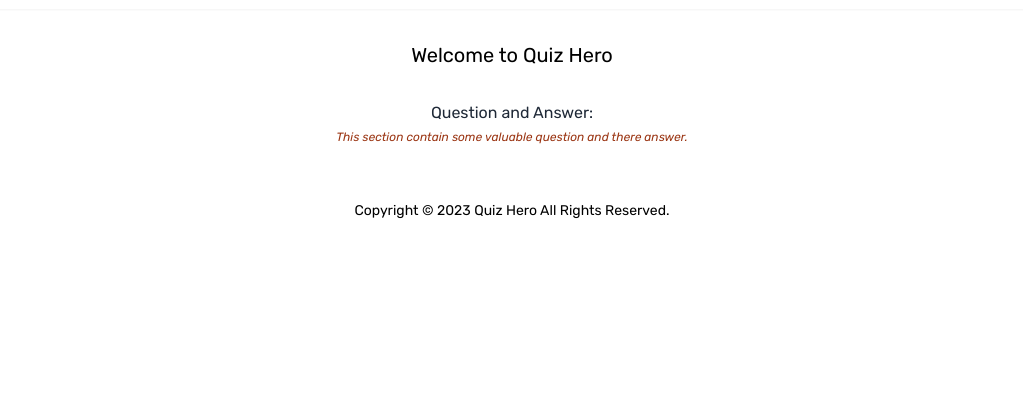
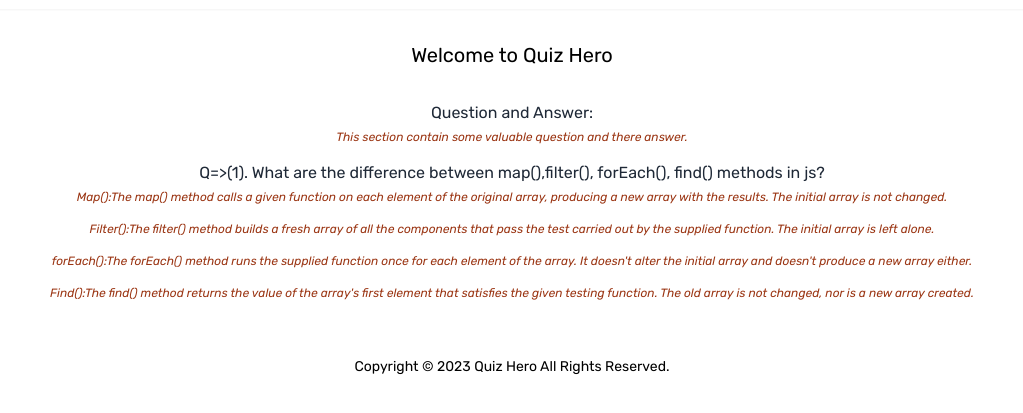
Before and after one commit to AbdullaAlMamun121/quiz-hero, a plain HTML site: page question.html in a window 1280 px wide. Shown: the part 55-468 px from the top of the page, without its empty margins (128-1151 px from the left). Drawn offline with nearby package versions, Linux system fonts and the light colour scheme.

Commit message:
Qestion one difference btn map,find,filter,foreach has added

```diff
--- a/question.html
+++ b/question.html
@@ -1,5 +1,6 @@
 <!DOCTYPE html>
 <html lang="en">
+
 <head>
     <meta charset="UTF-8" />
     <meta http-equiv="X-UA-Compatible" content="IE=edge" />
@@ -8,14 +9,9 @@
     <link rel="preconnect" href="https://fonts.gstatic.com" crossorigin />
     <link
         href="https://fonts.googleapis.com/css2?family=Rubik:ital,wght@0,300;0,400;0,500;0,600;0,700;0,800;0,900;1,300;1,400;1,500;1,600;1,700;1,800;1,900&display=swap"
-      rel="stylesheet"
-    />
-    <link
-      rel="stylesheet"
-      href="https://cdnjs.cloudflare.com/ajax/libs/font-awesome/6.3.0/css/all.min.css"
-      crossorigin="anonymous"
-      referrerpolicy="no-referrer"
-    />
+        rel="stylesheet" />
+    <link rel="stylesheet" href="https://cdnjs.cloudflare.com/ajax/libs/font-awesome/6.3.0/css/all.min.css"
+        crossorigin="anonymous" referrerpolicy="no-referrer" />
     <title>Quiz Hero</title>
     <script src="https://cdn.tailwindcss.com"></script>
     <script src="./index.js" defer></script>
@@ -36,6 +32,7 @@
         };
     </script>
 </head>
+
 <body class="bg-white font-common">
     <!-- Header/Navbar section start -->
     <header class="h-16 flex items-center shadow-sm">
@@ -46,9 +43,7 @@
                     Get ready to Quiz and be amazed!
                 </p>
             </div>
-        <button
-          class="bg-green-600 font-light text-sm px-5 py-1 rounded text-white"
-        >
+            <button class="bg-green-600 font-light text-sm px-5 py-1 rounded text-white">
                 <a href="index.html">Main page</a>
             </button>
         </nav>
@@ -56,22 +51,30 @@
     <!-- Header/Navbar section end -->
 
     <!-- Landing page content start -->
-    <section
-      class="lg:w-9/12 md:w-[90%] w-[95%] mx-auto text-center"
-      id="rulesContainer"
-    >
+    <section class="lg:w-9/12 md:w-[90%] w-[95%] mx-auto text-center">
         <h1 class="text-center my-8 text-xl">Welcome to Quiz Hero</h1>
         <div class="lg:w-[80%] md:w-[90%] w-[90%] mx-auto text-left">
             <h1 class="text-md text-gray-800 text-center">Question and Answer:</h1>
             <p class="text-xs italic mt-1 mb-4 text-orange-800 text-center">
                 This section contain some valuable question and there answer.
             </p>
-        <!-- Quiz rules start -->
-
+        </div>
+    </section>
+    <!-- question and answer section start -->
+    <section>
+      <div class="container">
+        <h2 class="text-md text-gray-800 text-center">Q=>(1). What are the difference between map(),filter(), forEach(), find() methods in js?</h2>
+        <p class="text-xs italic mt-1 mb-4 text-orange-800 text-center"><span class="text-orange-800">Map():</span>The map() method calls a given function on each element of the original array, producing a new array with the results. The initial array is not changed.</p>
+        <p class="text-xs italic mt-1 mb-4 text-orange-800 text-center"><span class="text-orange-800">Filter():</span>The filter() method builds a fresh array of all the components that pass the test carried out by the supplied function. The initial array is left alone.</p>
+        <p class="text-xs italic mt-1 mb-4 text-orange-800 text-center"><span class="text-orange-800">forEach():</span>The forEach() method runs the supplied function once for each element of the array. It doesn't alter the initial array and doesn't produce a new array either.</p>
+        <p class="text-xs italic mt-1 mb-4 text-orange-800 text-center"><span class="text-orange-800">Find():</span>The find() method returns the value of the array's first element that satisfies the given testing function. The old array is not changed, nor is a new array created.</p>
+      </div>
+    </section>
     <!-- Footer section start -->
     <footer class="py-10 text-center text-sm">
         Copyright © 2023 Quiz Hero All Rights Reserved.
     </footer>
     <!-- Footer section end -->
 </body>
+
 </html>
```
Lines whose indentation alone changed are shown as unchanged.
